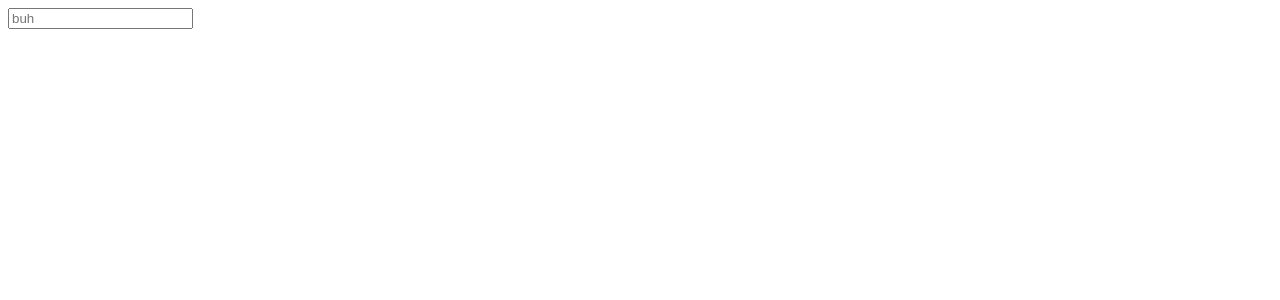
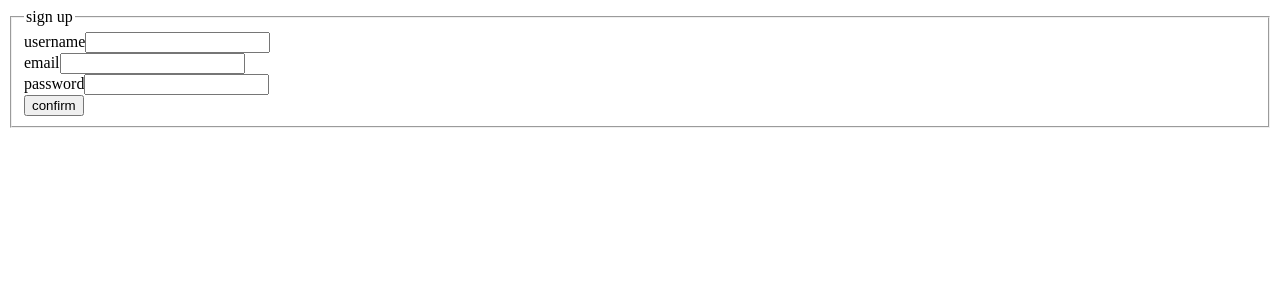
Before and after one commit to EGRrqq/sign-up_nuxt, a Nuxt app: page / in a window 1280 px wide. Shown: the top 300 px of the page. Built offline with nearby package versions, Linux system fonts and the light colour scheme.

Commit message:
feat: form template

```diff
--- a/components/SweetForm.vue
+++ b/components/SweetForm.vue
@@ -2,6 +2,23 @@
 
 <template>
   <form>
-    <input placeholder="buh" type="search" />
+    <fieldset>
+      <legend>sign up</legend>
+
+      <section>
+        <label for="username">username</label>
+        <input id="username" type="text" required />
+      </section>
+      <section>
+        <label for="email">email</label>
+        <input id="email" type="email" required />
+      </section>
+      <section>
+        <label for="password">password</label>
+        <input id="password" type="password" required />
+      </section>
+
+      <button>confirm</button>
+    </fieldset>
   </form>
 </template>
```
